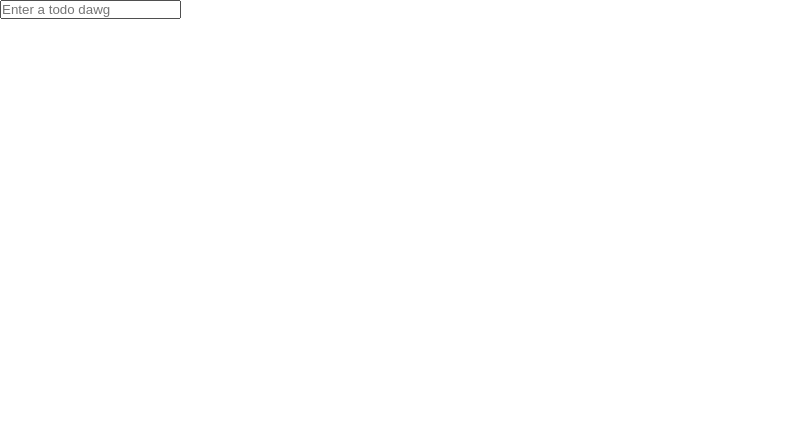
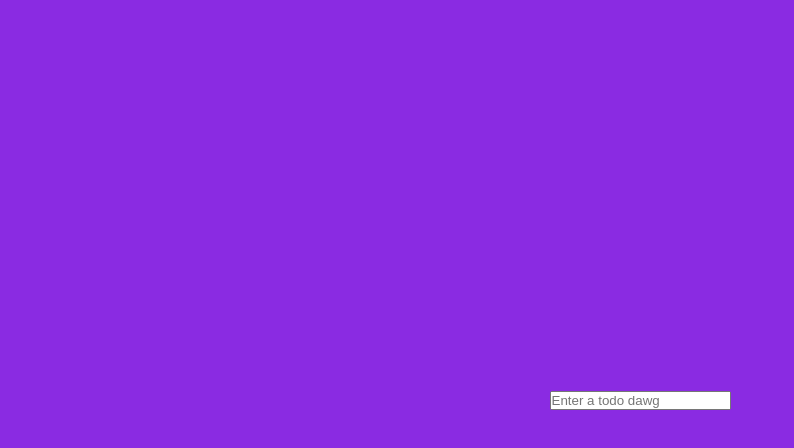
Before and after one commit to z4ynu/to-do-list, a plain HTML site: page index.html in a window 1280 px wide. Shown: the whole page, without its empty margins (0-794 px from the left). Drawn offline with Linux system fonts and the light colour scheme.

Commit message:
added body to styles

```diff
--- a/styles.css
+++ b/styles.css
@@ -3,3 +3,12 @@
     padding: 0;
     box-sizing: border-box;
 }
+
+body {
+    display: flex;
+    justify-content: center;
+    align-items: center;
+    height: 100vh;
+    background-color: blueviolet;
+    font-family: sans-serif;
+}
```
